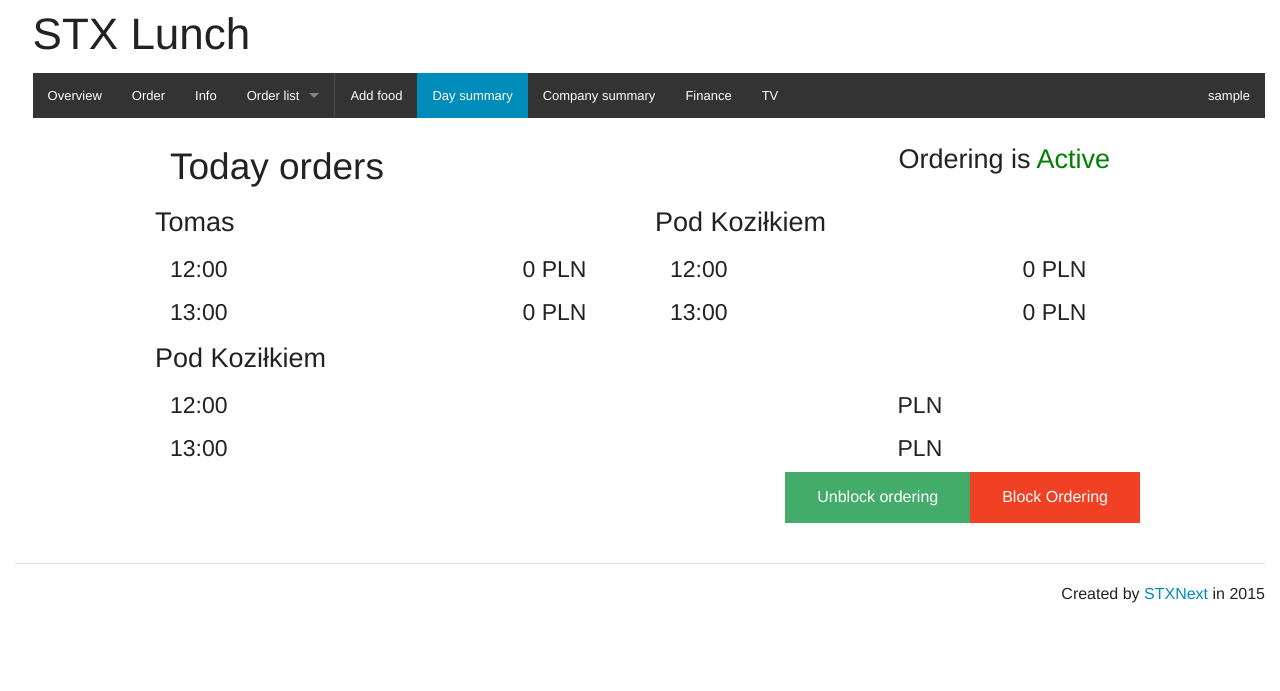
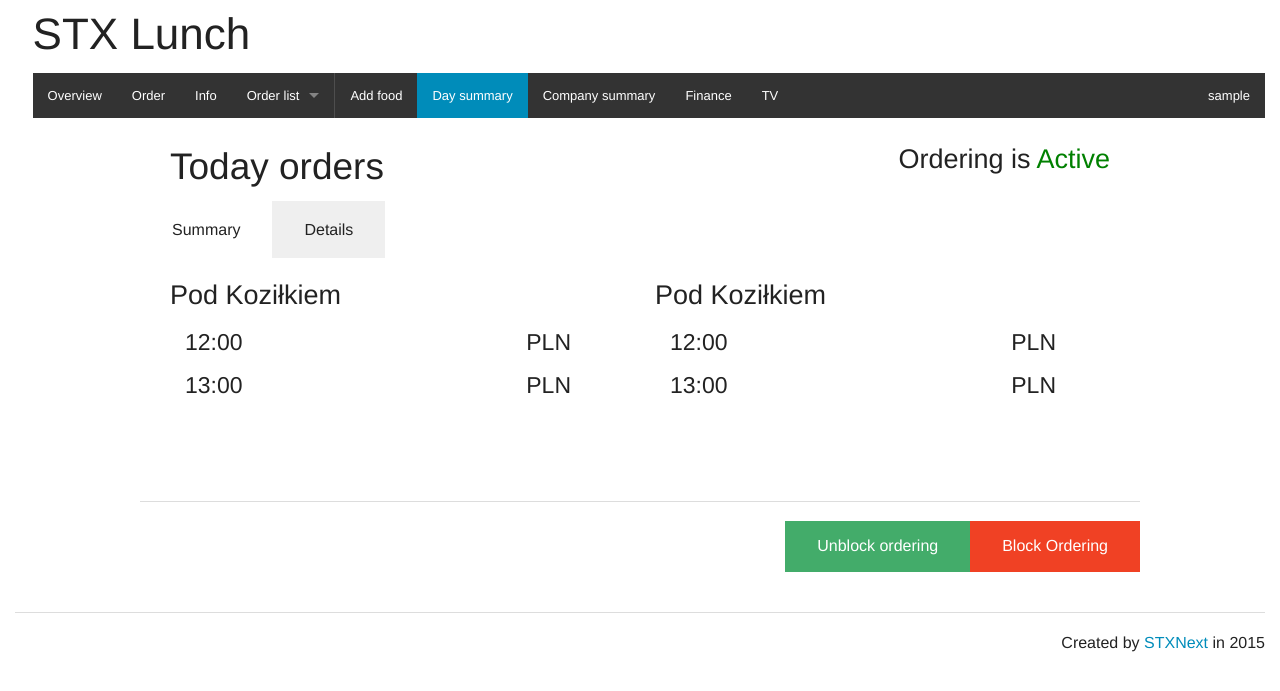
Before and after one commit to pdyba/lunch-app, a Flask app: page /day_summary in a window 1280 px wide. Shown: the top 691 px of the page. Run offline with Flask 2, Linux system fonts and the light colour scheme; a user stored in the database is signed in; tables that the repository leaves empty hold one stand-in row (values such as "Sample post"); parts of the project's set-up code (start-up, migrations or seed data) failed here and were passed over.

Commit message:
improved day summary

```diff
--- a/src/lunch_app/templates/day_summary.html
+++ b/src/lunch_app/templates/day_summary.html
@@ -3,17 +3,99 @@
 {% set page_id = 'day_summary' %}
 
 {% block content %}
+
+
     <div class="large-12 columns">
         <div class="large-6 columns">
             <h2>Today orders</h2>
         </div>
         <div class="large-6 columns">
             <h3 class="right">Ordering is
-            {% if ordering_is_active() == True %}<a style="color: green">Active</a>
-            {% elif ordering_is_active() == False %}<b style="color: red">Blocked</b>
+                {% if ordering_is_active() == True %}
+                    <a style="color: green">Active</a>
+                {% elif ordering_is_active() == False %}
+                    <b style="color: red">Blocked</b>
                 {% endif %}</h3>
         </div>
     </div>
+    <ul class="tabs" data-tab role="tablist">
+        <li class="tab-title active"><a href="#panel1">Summary</a></li>
+        <li class="tab-title"><a href="#panel2">Details</a></li>
+    </ul>
+
+    <div class="tabs-content">
+
+        <div class="content active" id="panel1">
+
+
+        <div class="large-12 columns">
+        <div class="large-6 columns">
+                <h3>Pod Koziłkiem</h3>
+
+                <div class="large-9 columns">
+                    <h4>12:00</h4>
+                </div>
+                <div class="large-3 columns">
+                    <h4>{{ new_orders['tomas_12']['cost'] }} PLN</h4>
+                </div>
+                {% for order in new_orders['tomas_12'] %}
+                    {% if order != 'cost' %}
+                        <li> {{ order }}<b> {{ new_orders['tomas_12'][order] }}
+                            szt.</b>
+                        </li>
+                    {% endif %}
+                {% endfor %}
+                <div class="large-9 columns">
+                    <h4>13:00</h4>
+                </div>
+                <div class="large-3 columns">
+                    <h4>{{ new_orders['tomas_13']['cost'] }} PLN</h4>
+                </div>
+                {% for order in new_orders['tomas_13'] %}
+                    {% if order != 'cost' %}
+                        <li> {{ order }} <b>{{ new_orders['tomas_13'][order] }}
+                            szt.</b>
+                        </li>
+                    {% endif %}
+                {% endfor %}
+            </div>
+            <div class="large-6 columns">
+                <h3>Pod Koziłkiem</h3>
+
+                <div class="large-9 columns">
+                    <h4>12:00</h4>
+                </div>
+                <div class="large-3 columns">
+                    <h4>{{ new_orders['pod_koziolkiem_12']['cost'] }} PLN</h4>
+                </div>
+                {% for order in new_orders['pod_koziolkiem_12'] %}
+                    {% if order != 'cost' %}
+                        <li> {{ order }} <b>{{ new_orders['pod_koziolkiem_12'][order] }}
+                            szt.</b>
+                        </li>
+                    {% endif %}
+                {% endfor %}
+                <div class="large-9 columns">
+                    <h4>13:00</h4>
+                </div>
+                <div class="large-3 columns">
+                    <h4>{{ new_orders['pod_koziolkiem_13']['cost'] }} PLN</h4>
+                </div>
+                {% for order in new_orders['pod_koziolkiem_13'] %}
+                    {% if order != 'cost' %}
+                        <li> {{ order }} <b>{{ new_orders['pod_koziolkiem_13'][order] }}
+                            szt.</b>
+                        </li>
+                    {% endif %}
+                {% endfor %}
+            </div>
+        </div>
+        </div>
+
+
+        <div class="content" id="panel2">
+
+    <div class="large-12 columns">
       <div class="large-6 columns">
                 <h3>Tomas</h3>
 
@@ -46,6 +128,8 @@
                 {% endfor %}
 
             </div>
+
+
             <div class="large-6 columns">
                 <h3>Pod Koziłkiem</h3>
 
@@ -75,29 +159,25 @@
                     </a>
                 {% endfor %}
             </div>
-    <div class="large-12 columns">
-    <h3>Pod Koziłkiem</h3>
-        <div class="large-9 columns">
-            <h4>12:00</h4>
         </div>
-        <div class="large-3 columns">
-            <h4>{{ new_orders['tomas_12']['cost'] }} PLN</h4>
         </div>
-        {% for order in new_orders['tomas_12'] %}
-                <li> {{ order }} {{ new_orders['tomas_12'][order] }} szt.</li>
-        {% endfor %}
-           <div class="large-9 columns">
-            <h4>13:00</h4>
+
     </div>
-        <div class="large-3 columns">
-            <h4>{{ new_orders['tomas_13']['cost'] }} PLN</h4>
-        </div>
-{% for order in new_orders['tomas_13'] %}
-                <li> {{ order }} {{ new_orders['tomas_13'][order] }} szt.</li>
-        {% endfor %}
-    </div>
+    <script src="{{ url_for('static', filename='js/foundation/foundation.tab.js') }}"></script>
+<script>
+  $(document).foundation({
+    tab: {
+      callback : function (tab) {
+        console.log(tab);
+      }
+    }
+  });
+</script>
     <br>
     <br>
-    <a href="{{ url_for('finance_block_ordering') }}" class="button alert right">Block Ordering</a>
-    <a href="{{ url_for('finance_unblock_ordering') }}"  class="button success right">Unblock ordering</a>
+    <hr>
+    <a href="{{ url_for('finance_block_ordering') }}"
+       class="button alert right">Block Ordering</a>
+    <a href="{{ url_for('finance_unblock_ordering') }}"
+       class="button success right">Unblock ordering</a>
 {% endblock %}
--- a/src/lunch_app/views.py
+++ b/src/lunch_app/views.py
@@ -103,8 +103,10 @@ def create_order():
     if request.method == 'POST' and form.validate():
         order = Order()
         form.populate_obj(order)
-        user_name = current_user.username
-        order.user_name = user_name
+        order.user_name = current_user.username
+        order.description = order.description.strip()
+        order.description = order.description.strip('\n')
+        order.description = order.description.strip('\r')
         db.session.add(order)
         db.session.commit()
         flash('Order created')
@@ -247,14 +249,14 @@ def day_summary():
                     new_orders['pod_koziolkiem_12'][order.description] += 1
                     new_orders['pod_koziolkiem_12']['cost'] += order.cost
                 except KeyError:
-                    new_orders['pod_koziolkiem_12'][order.description] += 1
+                    new_orders['pod_koziolkiem_12'][order.description] = 1
                     new_orders['pod_koziolkiem_12']['cost'] = order.cost
             elif order.arrival_time == '13:00':
                 try:
                     new_orders['pod_koziolkiem_13'][order.description] += 1
                     new_orders['pod_koziolkiem_13']['cost'] += order.cost
                 except KeyError:
-                    new_orders['pod_koziolkiem_13'][order.description] += 1
+                    new_orders['pod_koziolkiem_13'][order.description] = 1
                     new_orders['pod_koziolkiem_13']['cost'] = order.cost
 
     return render_template(
```
Lines whose indentation alone changed are shown as unchanged.
